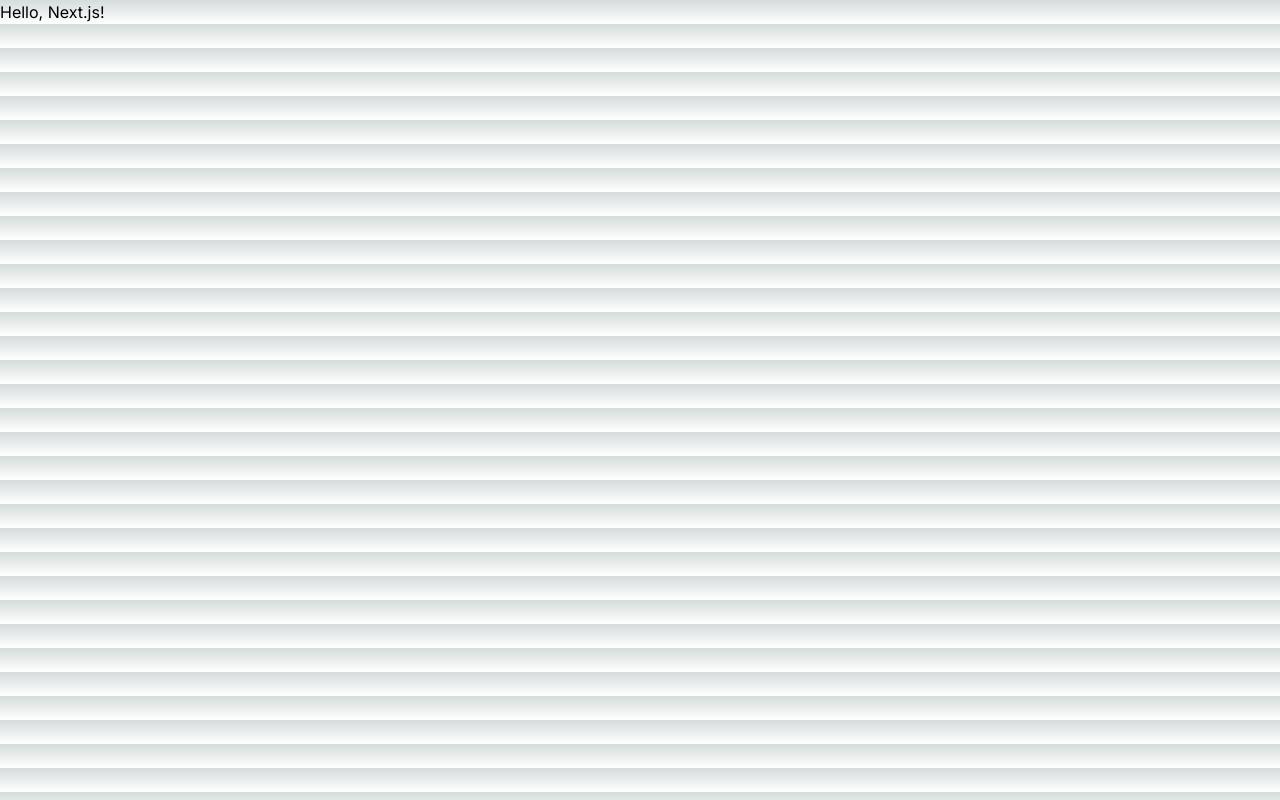
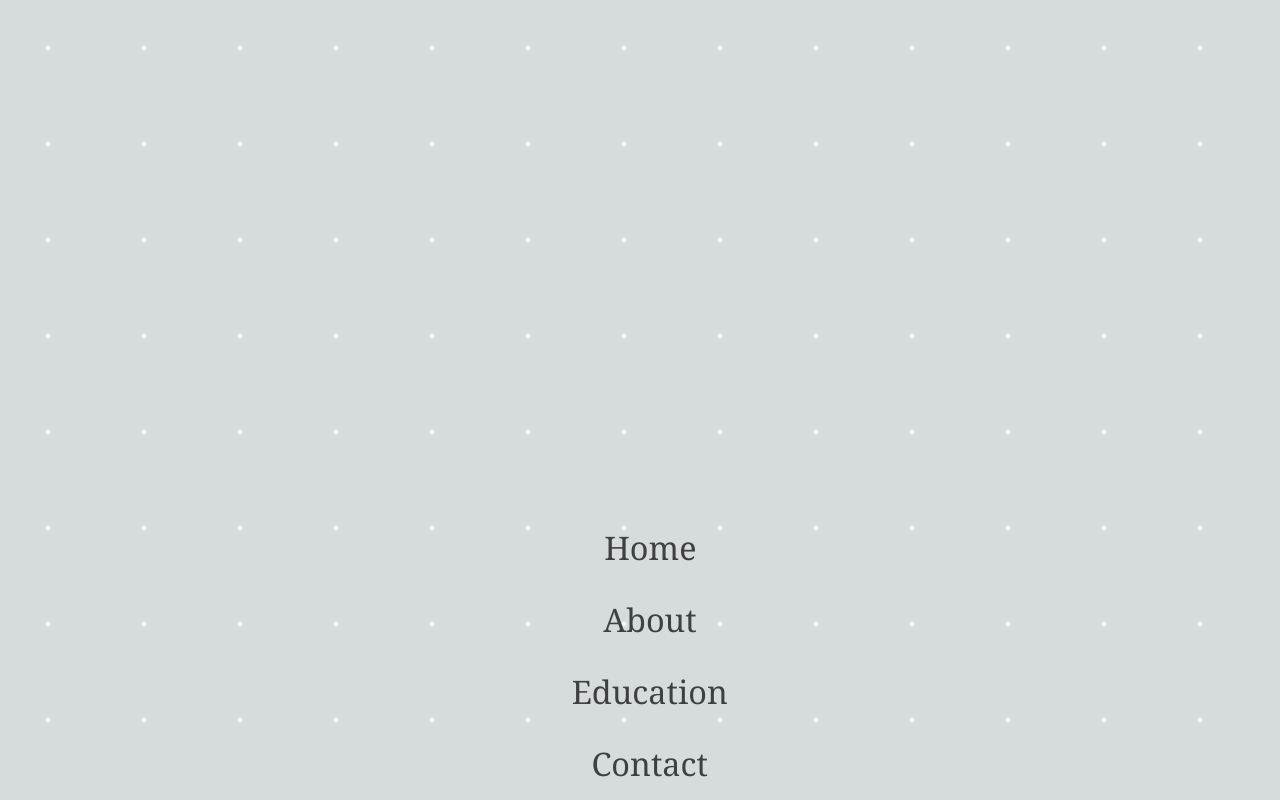
Before and after one commit to AbhiramYanamandra/website-2.0, a Next.js app in the folder my-app/: page / in a window 1280 px wide. Built offline with nearby package versions, Linux system fonts and the light colour scheme.

Commit message:
Made menu bar vertical and with hover effect

```diff
--- a/my-app/src/app/globals.css
+++ b/my-app/src/app/globals.css
@@ -16,6 +16,21 @@
   }
 }
 
+@layer utilities {
+  .bg-radial-gradient {
+    height: 100vh;
+    width: 100vw;
+    background-image: radial-gradient(rgb(255, 255, 255) 0.9%, transparent 5%);
+    background-position: 0% 0%;
+    background-size: 12vmin 12vmin;
+    position: absolute;
+    left: 0px;
+    top: 0px;
+    z-index: 1;
+  }
+}
+
+
 body {
   color: rgb(var(--foreground-rgb));
   background: linear-gradient(
--- a/my-app/src/app/page.js
+++ b/my-app/src/app/page.js
@@ -1,5 +1,18 @@
-import Image from 'next/image'
+import React from "react";
+import Link from 'next/link';
+// const defaultTheme = require('tailwindcss/defaultTheme')
+
 
 export default function Page() {
-  return <h1>Hello, Next.js!</h1>
+  return (
+    <>
+		<div className="h-screen w-screen bg-radial-gradient flex flex-col justify-end items-center content-center">
+			<a href='/' className="p-4 ml-5 100vh flex flex-col text-4xl font-serif opacity-70 hover:opacity-100 scale-90 hover:scale-100">Home</a>
+			<a href='/' className="p-4 ml-5 100vh flex flex-col text-4xl font-serif opacity-70 hover:opacity-100 scale-90 hover:scale-100">About</a>
+			<a href='/' className="p-4 ml-5 100vh flex flex-col text-4xl font-serif opacity-70 hover:opacity-100 scale-90 hover:scale-100">Education</a>
+			<a href='/' className="p-4 ml-5 100vh flex flex-col text-4xl font-serif opacity-70 hover:opacity-100 scale-90 hover:scale-100">Contact</a>
+		</div>
+    </>
+  );
+
 }
--- a/my-app/tailwind.config.js
+++ b/my-app/tailwind.config.js
@@ -9,8 +9,22 @@ module.exports = {
     extend: {
       backgroundImage: {
         'gradient-radial': 'radial-gradient(var(--tw-gradient-stops))',
+        // 'gradient-radial': 'rgba(225, 255, 0.1), 9%',
         'gradient-conic':
           'conic-gradient(from 180deg at 50% 50%, var(--tw-gradient-stops))',
+      },
+      backgroundSize: {
+        'auto': 'auto',
+        'cover': 'cover',
+        'contain': 'contain',
+        '50%': '50%',
+        '16': '4rem',
+      }
+    },
+    variants: {
+      extend: {
+        scale: ['hover'], // Enable the hover variant for the scale utility
+        transformOrigin: ['hover'],
       },
     },
   },
```
Also changed, not shown: 1 other file (tests, documents, lock files or other folders).
